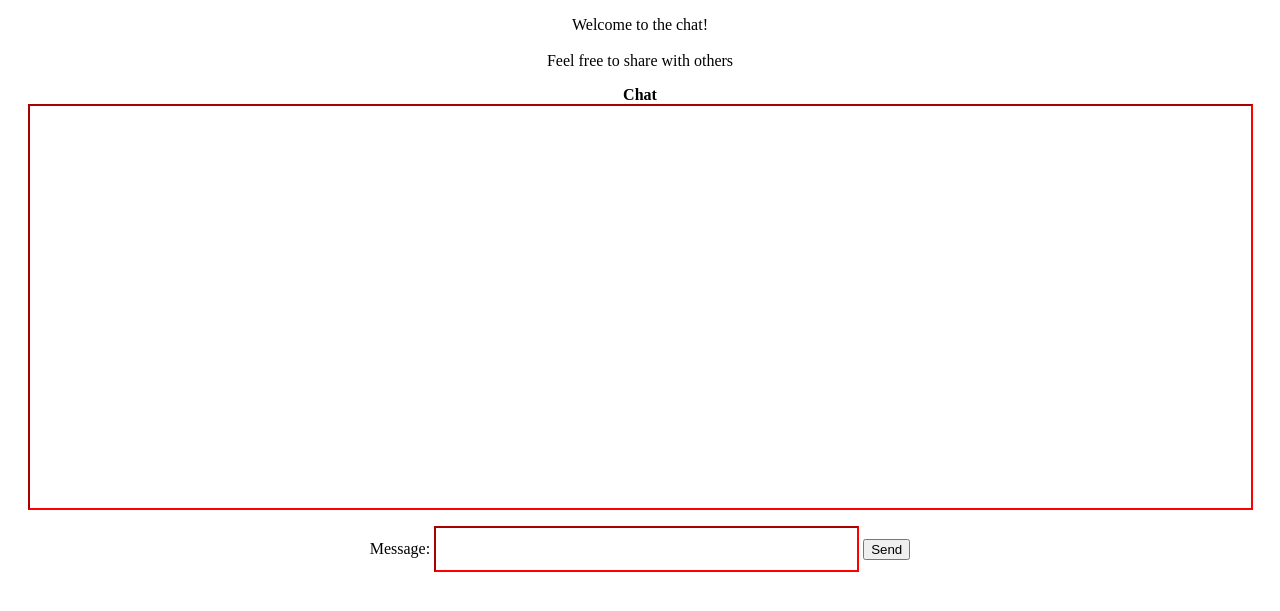
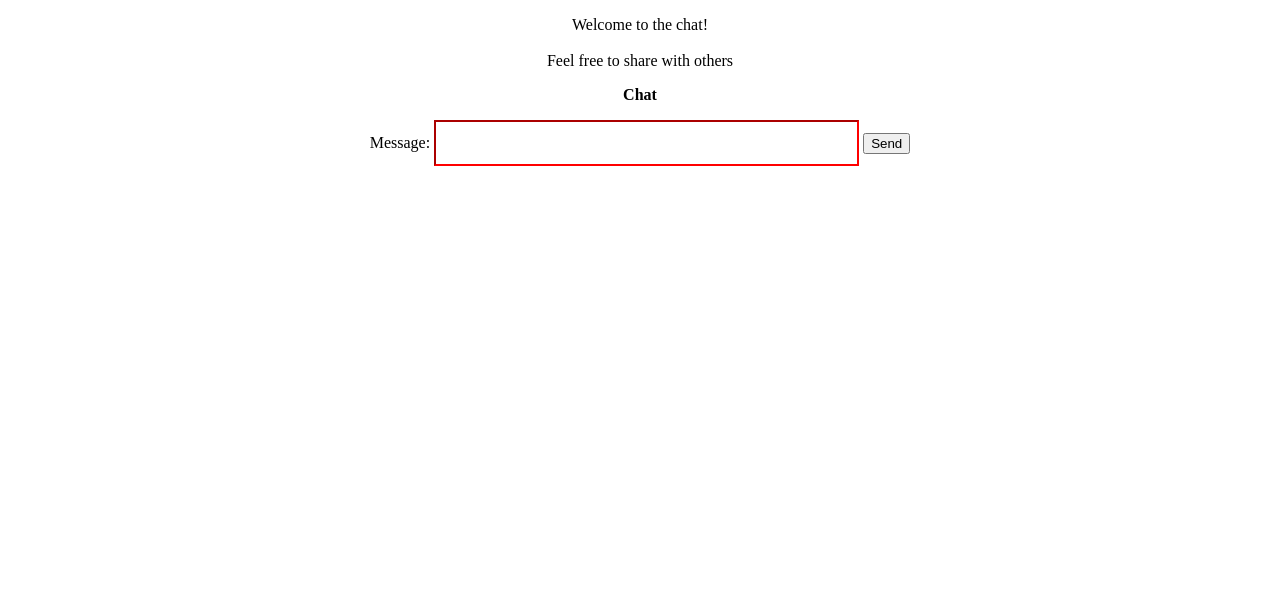
Before and after one commit to Boboston98/Cohort-Forum, a Python web app: template cohort-forum/templates/chat.html in a window 1280 px wide. Shown: the top 611 px of the page. Run offline with Jinja, Linux system fonts and the light colour scheme; the template is opened without the code that fills it, so the values that code supplies are empty.

Commit message:
Chaged top input field to an output field in chat.html, change made on line 17

```diff
--- a/cohort-forum/templates/chat.html
+++ b/cohort-forum/templates/chat.html
@@ -14,7 +14,7 @@
     <p>
       <form method='post'>
         <b>Chat</b></br>
-        <input type=text size= '150' style='border-color:red; height: 400px' name='user_message'>
+        <output type=text size= '150' style='border-color:red; height: 400px' name='user_message'>
 
       </form>
     </p>
```
